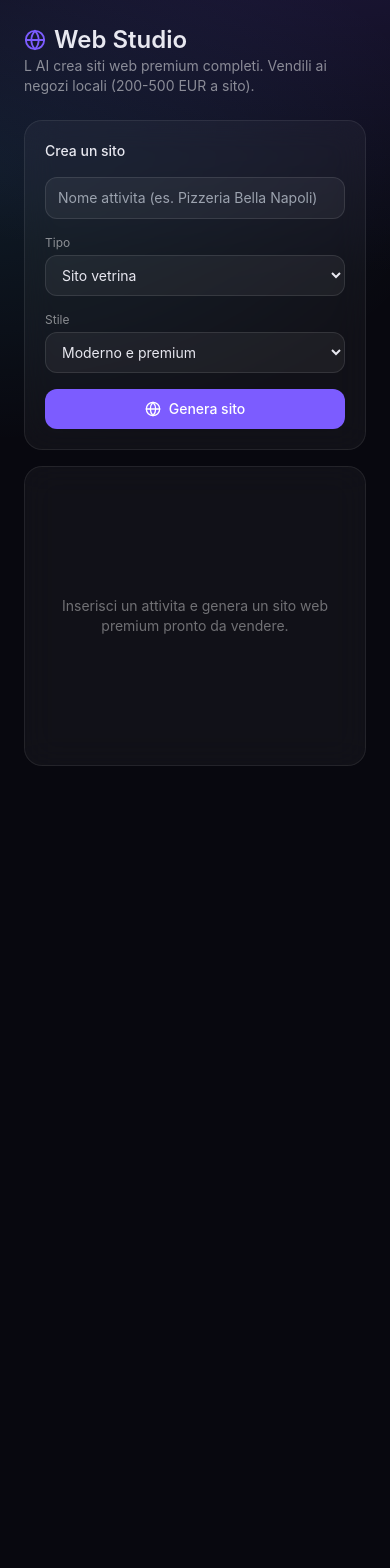
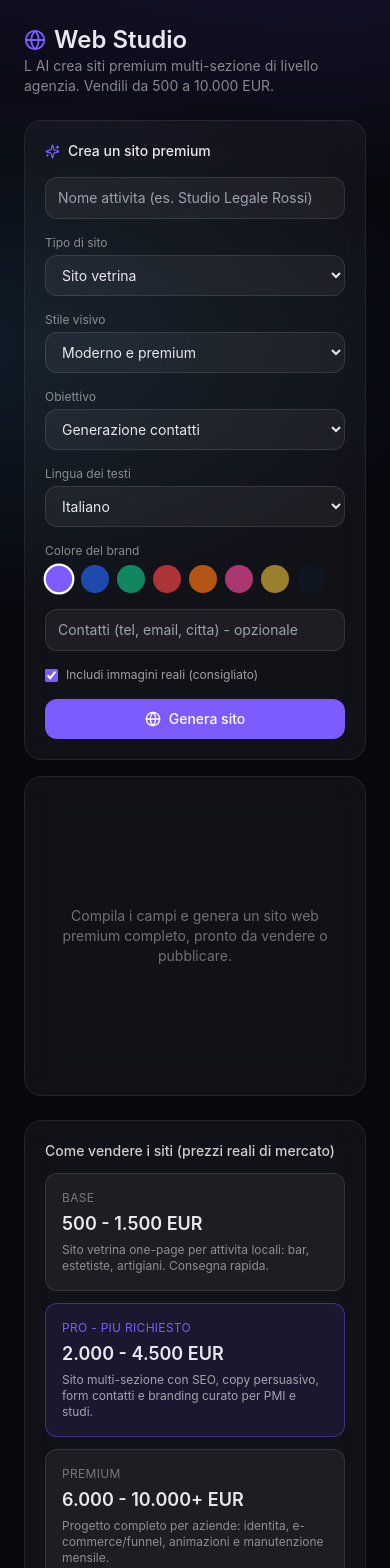
Before and after one commit to AhsenKurtoski/axsends, a Next.js app: page /website in a window 390 px wide. Shown: the top 1568 px of the page. Before the commit the page ends 844 px from the top, so only its background shows below. Built offline with nearby package versions, Linux system fonts and the light colour scheme.

Commit message:
Web Studio livello premium: siti multi-sezione da 10000eur + opzioni colore/lingua/obiettivo/immagini + guida prezzi

```diff
--- a/app/api/website/route.ts
+++ b/app/api/website/route.ts
@@ -2,37 +2,74 @@ import { NextResponse } from 'next/server'
 import { generateText, aiConfigured, aiProvider } from '@/lib/ai'
 
 export const dynamic = 'force-dynamic'
-export const maxDuration = 60
+export const maxDuration = 120
 
-// Genera un sito web completo e premium in un singolo file HTML, pronto da vendere o pubblicare.
+// Genera un sito web premium, multi-sezione, di livello agenzia (5000-10000 euro),
+// in un singolo file HTML autonomo pronto da vendere o pubblicare.
 export async function POST(req: Request) {
   const b = (await req.json().catch(() => ({}))) as any
   const business = (b && b.business ? String(b.business) : 'Attivita locale').trim()
   const type = (b && b.type ? String(b.type) : 'sito vetrina').trim()
   const style = (b && b.style ? String(b.style) : 'moderno e premium').trim()
+  const color = (b && b.color ? String(b.color) : '#7c5cff').trim()
+  const language = (b && b.language ? String(b.language) : 'Italiano').trim()
+  const goal = (b && b.goal ? String(b.goal) : 'Generazione contatti').trim()
+  const contact = (b && b.contact ? String(b.contact) : '').trim()
+  const images = b && b.images === false ? false : true
 
   if (!aiConfigured()) {
     return NextResponse.json({
       configured: false,
       provider: 'none',
-      note: 'Aggiungi una chiave AI (Groq/OpenRouter/Gemini) in .env.local.',
+      note: 'Aggiungi una chiave AI (Groq/OpenRouter/Gemini) in .env.local, poi riprova.',
       html: null,
     })
   }
 
+  const sections = [
+    'header sticky con logo testuale e menu ad ancore con smooth scroll e menu hamburger mobile funzionante',
+    'hero a tutta altezza con titolo forte, sottotitolo persuasivo, due bottoni CTA e sfondo a gradiente elegante',
+    'striscia di punti di forza con icone (badge di fiducia)',
+    'sezione servizi/offerta a griglia con card animate in hover',
+    'sezione chi siamo con testo e immagine affiancati',
+    'sezione numeri/statistiche con contatori animati',
+    'galleria immagini a griglia',
+    'sezione testimonianze clienti con foto, nome e stelle',
+    'tabella prezzi con 3 piani e piano centrale evidenziato',
+    'FAQ a fisarmonica usando tag details e summary',
+    'sezione CTA finale a tutta larghezza con sfondo colorato',
+    'form contatti completo (nome, email, telefono, messaggio) con validazione base',
+    'footer ricco con contatti, link rapidi, social e copyright',
+  ]
+
   const system =
-    'Sei un web designer e front-end developer senior. Generi siti web completi, moderni e premium in un SINGOLO file HTML con CSS dentro un tag style. Niente librerie esterne, design responsive, palette elegante, sezioni: header con menu, hero con call to action, servizi, gallery/feature, testimonianze, sezione contatti con form, footer. Output: SOLO codice HTML completo da DOCTYPE a html di chiusura, senza markdown e senza spiegazioni.'
+    'Sei un direttore creativo e front-end developer senior di una web agency di lusso. ' +
+    'Generi siti web completi di livello premium in un SINGOLO file HTML autonomo. ' +
+    'REGOLE TECNICHE: tutto il CSS dentro un tag style usando variabili CSS (in particolare --brand per il colore principale); ' +
+    'design totalmente responsive con media query per mobile; tipografia elegante con Google Fonts via tag link (es. Poppins o Inter); ' +
+    'estetica moderna e costosa: gradienti, ombre morbide, bordi arrotondati, spaziature ampie, micro-animazioni e transizioni su hover, effetti glass; ' +
+    'JavaScript vanilla dentro un tag script per: menu hamburger mobile, smooth scroll, comparsa degli elementi allo scroll con IntersectionObserver, contatori animati e gestione FAQ; ' +
+    'meta tag SEO completi (title, description, Open Graph) e favicon emoji inline; codice pulito, semantico e accessibile. ' +
+    'Output: SOLO il codice HTML completo da <!doctype html> fino a </html>, senza markdown e senza spiegazioni.'
+
   const prompt =
-    'Crea un sito web premium per: "' + business + '". Tipo: ' + type + '. Stile: ' + style + '. ' +
-    'In italiano, con testi realistici e persuasivi e una call to action chiara. ' +
-    'Deve sembrare fatto da un professionista pagato 500 euro.'
+    'Crea un sito web di altissimo livello, da agenzia premium (valore percepito 5000-10000 euro), per questa attivita: "' + business + '". ' +
+    'Tipo di sito: ' + type + '. Stile visivo: ' + style + '. Colore principale del brand: ' + color + '. ' +
+    'Lingua di TUTTI i testi: ' + language + '. Obiettivo principale del sito: ' + goal + '. ' +
+    (contact ? 'Usa questi contatti reali nel sito e nel footer: ' + contact + '. ' : '') +
+    (images
+      ? 'Usa immagini reali tramite URL nel formato https://picsum.photos/seed/PAROLA/1200/800 (cambia PAROLA per ogni immagine, coerente col settore) per hero, galleria, chi siamo e foto testimonianze. '
+      : 'Non usare immagini esterne: crea profondita con gradienti, forme geometriche, icone ed emoji. ') +
+    'Includi TUTTE queste sezioni nell ordine indicato: ' + sections.join('; ') + '. ' +
+    'Scrivi testi realistici, specifici per il settore e persuasivi, con call to action chiare orientate a: ' + goal + '. ' +
+    'Il risultato deve sembrare un sito vero di una grande azienda, non un template.'
 
-  const raw = await generateText(system, prompt)
+  const raw = await generateText(system, prompt, 8000)
   if (!raw) {
     return NextResponse.json({
       configured: true,
       provider: aiProvider(),
-      note: 'L AI non ha risposto correttamente, riprova tra poco.',
+      note: 'L AI non ha risposto correttamente, riprova tra poco (a volte basta ripremere Genera).',
       html: null,
     })
   }
@@ -47,10 +84,15 @@ export async function POST(req: Request) {
   const begin = dt >= 0 ? dt : ht
   if (begin > 0) html = html.slice(begin)
 
+  const complete = html.toLowerCase().indexOf('</html>') >= 0
+
   return NextResponse.json({
     configured: true,
     provider: aiProvider(),
-    note: 'Sito generato con AI (' + aiProvider() + ').',
+    complete,
+    note: complete
+      ? 'Sito premium generato con AI (' + aiProvider() + ').'
+      : 'Sito generato ma potrebbe essere incompleto: ripremi Genera per una versione completa.',
     html,
   })
 }
--- a/app/website/page.tsx
+++ b/app/website/page.tsx
@@ -1,35 +1,60 @@
 'use client'
 
 import { useState } from 'react'
-import { Globe, Loader2, Download, ExternalLink } from 'lucide-react'
+import { Globe, Loader2, Download, ExternalLink, Monitor, Smartphone, Copy, Check, Sparkles } from 'lucide-react'
+
+const COLORS = [
+  { n: 'Viola', h: '#7c5cff' },
+  { n: 'Blu', h: '#2563eb' },
+  { n: 'Verde', h: '#10b981' },
+  { n: 'Rosso', h: '#ef4444' },
+  { n: 'Arancio', h: '#f97316' },
+  { n: 'Rosa', h: '#ec4899' },
+  { n: 'Oro', h: '#d4af37' },
+  { n: 'Nero', h: '#111827' },
+]
+
+function swatchStyle(h: string) {
+  return { backgroundColor: h }
+}
 
 export default function WebsitePage() {
   const [business, setBusiness] = useState('')
   const [type, setType] = useState('Sito vetrina')
   const [style, setStyle] = useState('Moderno e premium')
+  const [goal, setGoal] = useState('Generazione contatti')
+  const [language, setLanguage] = useState('Italiano')
+  const [color, setColor] = useState('#7c5cff')
+  const [images, setImages] = useState(true)
+  const [contact, setContact] = useState('')
   const [loading, setLoading] = useState(false)
   const [html, setHtml] = useState<string | null>(null)
   const [note, setNote] = useState('')
+  const [device, setDevice] = useState('desktop')
+  const [copied, setCopied] = useState(false)
 
-  const types = ['Sito vetrina', 'Landing prodotto', 'Ristorante o bar', 'Estetista o barbiere', 'Palestra', 'Studio professionale', 'E-commerce one-page']
-  const styles = ['Moderno e premium', 'Minimal elegante', 'Scuro e lussuoso', 'Colorato e giovane']
+  const types = ['Sito vetrina', 'Landing prodotto', 'Ristorante o bar', 'Estetista o barbiere', 'Palestra', 'Studio professionale', 'Agenzia o azienda', 'E-commerce one-page', 'Portfolio personale', 'Evento o matrimonio']
+  const styles = ['Moderno e premium', 'Minimal elegante', 'Scuro e lussuoso', 'Colorato e giovane', 'Corporate e serio', 'Editoriale e raffinato']
+  const goals = ['Generazione contatti', 'Vendite online', 'Prenotazioni', 'Brand e immagine', 'Iscrizioni/lista email']
+  const languages = ['Italiano', 'Inglese', 'Spagnolo', 'Francese', 'Tedesco']
 
   async function generate(e: React.FormEvent) {
     e.preventDefault()
     setLoading(true)
     setHtml(null)
     setNote('')
+    setCopied(false)
     try {
       const res = await fetch('/api/website', {
         method: 'POST',
         headers: { 'Content-Type': 'application/json' },
-        body: JSON.stringify({ business, type, style }),
+        body: JSON.stringify({ business, type, style, goal, language, color, images, contact }),
       })
       const d = await res.json()
       setHtml(d.html)
       setNote(d.note || '')
     } catch (err) {
-      setNote('Errore di rete')
+      setNote('Errore di rete, riprova.')
     } finally {
       setLoading(false)
     }
@@ -63,47 +88,98 @@ export default function WebsitePage() {
     }
   }
 
+  async function copyCode() {
+    if (!html) return
+    try {
+      await navigator.clipboard.writeText(html)
+      setCopied(true)
+      setTimeout(() => setCopied(false), 2000)
+    } catch (err) {
+      // clipboard non disponibile
+    }
+  }
+
   return (
     <div className='space-y-6'>
       <header>
         <h1 className='flex items-center gap-2 text-2xl font-semibold'>
           <Globe className='text-brand' size={22} /> Web Studio
         </h1>
-        <p className='text-sm text-white/50'>L AI crea siti web premium completi. Vendili ai negozi locali (200-500 EUR a sito).</p>
+        <p className='text-sm text-white/50'>L AI crea siti premium multi-sezione di livello agenzia. Vendili da 500 a 10.000 EUR.</p>
       </header>
 
       <div className='grid grid-cols-1 gap-4 lg:grid-cols-3'>
         <form onSubmit={generate} className='glass h-fit space-y-4 p-5'>
-          <div className='text-sm font-medium'>Crea un sito</div>
-          <input value={business} onChange={(e) => setBusiness(e.target.value)} required placeholder='Nome attivita (es. Pizzeria Bella Napoli)' className='w-full rounded-xl border border-white/10 bg-white/5 px-3 py-2.5 text-sm outline-none focus:border-brand/50' />
+          <div className='flex items-center gap-2 text-sm font-medium'><Sparkles size={15} className='text-brand' /> Crea un sito premium</div>
+          <input value={business} onChange={(e) => setBusiness(e.target.value)} required placeholder='Nome attivita (es. Studio Legale Rossi)' className='w-full rounded-xl border border-white/10 bg-white/5 px-3 py-2.5 text-sm outline-none focus:border-brand/50' />
+
           <div>
-            <label className='mb-1 block text-xs text-white/50'>Tipo</label>
+            <label className='mb-1 block text-xs text-white/50'>Tipo di sito</label>
             <select value={type} onChange={(e) => setType(e.target.value)} className='w-full rounded-xl border border-white/10 bg-white/5 px-3 py-2.5 text-sm outline-none focus:border-brand/50'>
               {types.map((t) => (<option key={t} value={t} className='bg-[#12121f]'>{t}</option>))}
             </select>
           </div>
+
           <div>
-            <label className='mb-1 block text-xs text-white/50'>Stile</label>
+            <label className='mb-1 block text-xs text-white/50'>Stile visivo</label>
             <select value={style} onChange={(e) => setStyle(e.target.value)} className='w-full rounded-xl border border-white/10 bg-white/5 px-3 py-2.5 text-sm outline-none focus:border-brand/50'>
               {styles.map((s) => (<option key={s} value={s} className='bg-[#12121f]'>{s}</option>))}
             </select>
           </div>
+
+          <div>
+            <label className='mb-1 block text-xs text-white/50'>Obiettivo</label>
+            <select value={goal} onChange={(e) => setGoal(e.target.value)} className='w-full rounded-xl border border-white/10 bg-white/5 px-3 py-2.5 text-sm outline-none focus:border-brand/50'>
+              {goals.map((g) => (<option key={g} value={g} className='bg-[#12121f]'>{g}</option>))}
+            </select>
+          </div>
+
+          <div>
+            <label className='mb-1 block text-xs text-white/50'>Lingua dei testi</label>
+            <select value={language} onChange={(e) => setLanguage(e.target.value)} className='w-full rounded-xl border border-white/10 bg-white/5 px-3 py-2.5 text-sm outline-none focus:border-brand/50'>
+              {languages.map((l) => (<option key={l} value={l} className='bg-[#12121f]'>{l}</option>))}
+            </select>
+          </div>
+
+          <div>
+            <label className='mb-1.5 block text-xs text-white/50'>Colore del brand</label>
+            <div className='flex flex-wrap gap-2'>
+              {COLORS.map((c) => (
+                <button key={c.h} type='button' title={c.n} onClick={() => setColor(c.h)} style={swatchStyle(c.h)} className={'h-7 w-7 rounded-full border-2 transition ' + (color === c.h ? 'border-white scale-110' : 'border-transparent opacity-70 hover:opacity-100')} />
+              ))}
+            </div>
+          </div>
+
+          <input value={contact} onChange={(e) => setContact(e.target.value)} placeholder='Contatti (tel, email, citta) - opzionale' className='w-full rounded-xl border border-white/10 bg-white/5 px-3 py-2.5 text-sm outline-none focus:border-brand/50' />
+
+          <label className='flex cursor-pointer items-center gap-2 text-xs text-white/60'>
+            <input type='checkbox' checked={images} onChange={(e) => setImages(e.target.checked)} className='accent-brand' /> Includi immagini reali (consigliato)
+          </label>
+
           <button type='submit' disabled={loading} className='flex w-full items-center justify-center gap-2 rounded-xl bg-brand py-2.5 text-sm font-medium text-white transition hover:bg-brand-dark disabled:opacity-50'>
-            {loading ? <><Loader2 size={16} className='animate-spin' /> Creo il sito...</> : <><Globe size={16} /> Genera sito</>}
+            {loading ? <><Loader2 size={16} className='animate-spin' /> Creo il sito premium...</> : <><Globe size={16} /> Genera sito</>}
           </button>
           {note ? <p className='text-xs text-white/40'>{note}</p> : null}
+          {loading ? <p className='text-xs text-white/30'>Un sito completo richiede 20-60 secondi. Attendi senza ricaricare.</p> : null}
         </form>
 
         <div className='lg:col-span-2'>
           {!html ? (
-            <div className='glass grid min-h-[300px] place-items-center p-5 text-center text-sm text-white/40'>
-              Inserisci un attivita e genera un sito web premium pronto da vendere.
+            <div className='glass grid min-h-[320px] place-items-center p-5 text-center text-sm text-white/40'>
+              Compila i campi e genera un sito web premium completo, pronto da vendere o pubblicare.
             </div>
           ) : (
             <div className='glass space-y-3 p-5'>
-              <div className='flex items-center justify-between'>
+              <div className='flex flex-wrap items-center justify-between gap-2'>
                 <div className='text-sm font-medium'>Anteprima sito</div>
-                <div className='flex gap-2'>
+                <div className='flex flex-wrap gap-2'>
+                  <div className='flex overflow-hidden rounded-lg border border-white/15'>
+                    <button onClick={() => setDevice('desktop')} className={'flex items-center gap-1 px-2.5 py-1.5 text-xs transition ' + (device === 'desktop' ? 'bg-brand text-white' : 'text-white/70 hover:bg-white/5')}><Monitor size={13} /> Desktop</button>
+                    <button onClick={() => setDevice('mobile')} className={'flex items-center gap-1 px-2.5 py-1.5 text-xs transition ' + (device === 'mobile' ? 'bg-brand text-white' : 'text-white/70 hover:bg-white/5')}><Smartphone size={13} /> Mobile</button>
+                  </div>
+                  <button onClick={copyCode} className='flex items-center gap-1.5 rounded-lg border border-white/15 px-2.5 py-1.5 text-xs text-white/80 transition hover:bg-white/5'>
+                    {copied ? <><Check size={13} className='text-emerald-400' /> Copiato</> : <><Copy size={13} /> Copia codice</>}
+                  </button>
                   <button onClick={openTab} className='flex items-center gap-1.5 rounded-lg border border-white/15 px-2.5 py-1.5 text-xs text-white/80 transition hover:bg-white/5'>
                     <ExternalLink size={13} /> Apri
                   </button>
@@ -112,12 +188,36 @@ export default function WebsitePage() {
                   </button>
                 </div>
               </div>
-              <iframe srcDoc={html} title='Anteprima sito' className='h-[600px] w-full rounded-xl border border-white/10 bg-white' />
-              <p className='text-xs text-white/40'>Scarica il file .html e aprilo nel browser, oppure pubblicalo gratis su Netlify Drop o GitHub Pages e consegnalo al cliente.</p>
+              <div className={device === 'mobile' ? 'mx-auto w-[390px] max-w-full' : 'w-full'}>
+                <iframe srcDoc={html} title='Anteprima sito' className='h-[640px] w-full rounded-xl border border-white/10 bg-white' />
+              </div>
+              <p className='text-xs text-white/40'>Scarica il file .html oppure pubblicalo gratis su Netlify Drop o GitHub Pages e consegnalo al cliente con il suo dominio.</p>
             </div>
           )}
         </div>
       </div>
+
+      <div className='glass p-5'>
+        <div className='mb-3 text-sm font-medium text-white/80'>Come vendere i siti (prezzi reali di mercato)</div>
+        <div className='grid grid-cols-1 gap-3 md:grid-cols-3'>
+          <div className='rounded-xl border border-white/10 bg-white/5 p-4'>
+            <div className='text-xs uppercase tracking-wide text-white/40'>Base</div>
+            <div className='mt-1 text-lg font-semibold'>500 - 1.500 EUR</div>
+            <p className='mt-1 text-xs text-white/50'>Sito vetrina one-page per attivita locali: bar, estetiste, artigiani. Consegna rapida.</p>
+          </div>
+          <div className='rounded-xl border border-brand/40 bg-brand/10 p-4'>
+            <div className='text-xs uppercase tracking-wide text-brand'>Pro - piu richiesto</div>
+            <div className='mt-1 text-lg font-semibold'>2.000 - 4.500 EUR</div>
+            <p className='mt-1 text-xs text-white/60'>Sito multi-sezione con SEO, copy persuasivo, form contatti e branding curato per PMI e studi.</p>
+          </div>
+          <div className='rounded-xl border border-white/10 bg-white/5 p-4'>
+            <div className='text-xs uppercase tracking-wide text-white/40'>Premium</div>
+            <div className='mt-1 text-lg font-semibold'>6.000 - 10.000+ EUR</div>
+            <p className='mt-1 text-xs text-white/50'>Progetto completo per aziende: identita, e-commerce/funnel, animazioni e manutenzione mensile.</p>
+          </div>
+        </div>
+        <p className='mt-3 text-xs text-white/40'>Il prezzo dipende dal valore per il cliente (quanti clienti/vendite gli porta), non dalle ore. Parti dal Pro: con 2-3 clienti al mese fai numeri seri. Nessun guadagno e garantito: dipende da quanti contatti chiudi.</p>
+      </div>
     </div>
   )
 }
```
Also changed, not shown: lib/ai.ts (+25 -18 lines).
